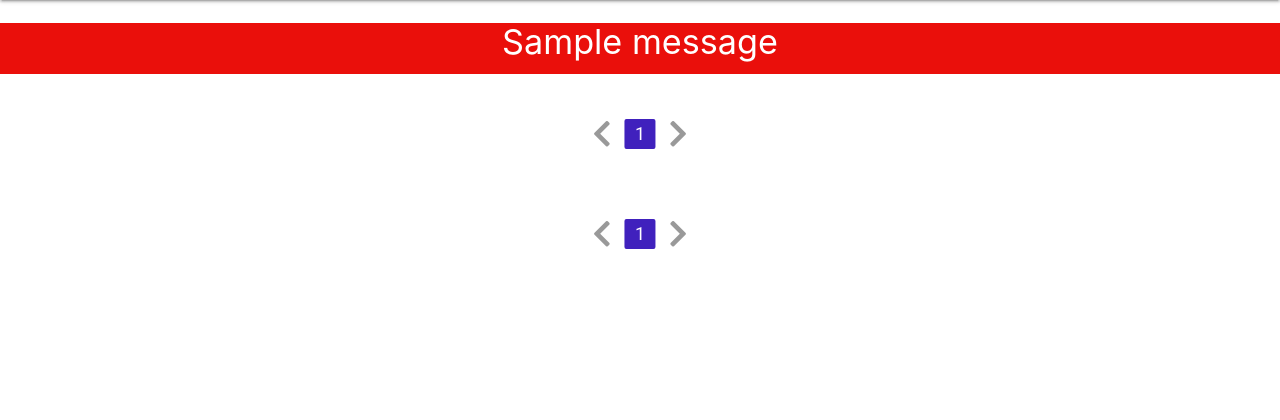
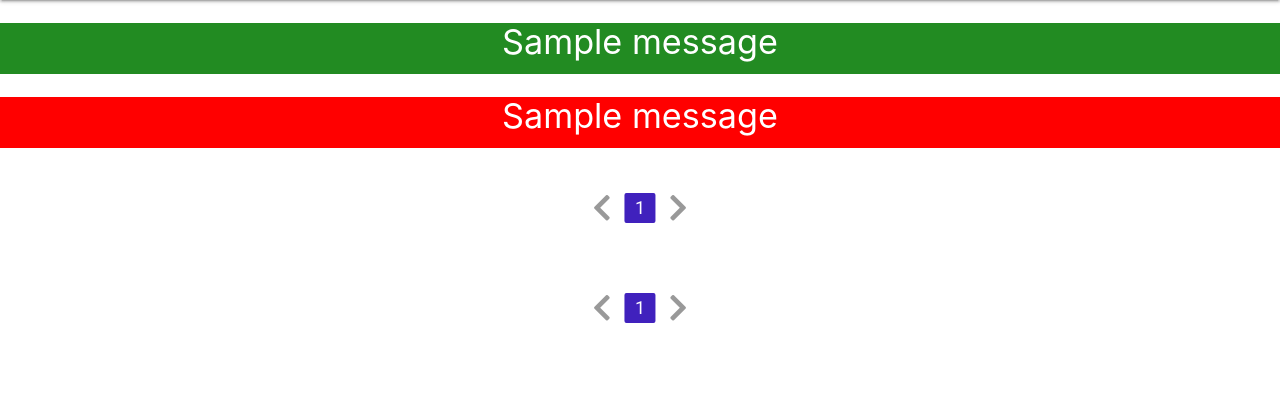
Before and after one commit to JamesSinnott1994/The-Book-Club, a Flask app: page /books in a window 1280 px wide. Shown: the part 64-484 px from the top of the page. Run offline with Flask 2, Linux system fonts and the light colour scheme; one stand-in notice (Sample message) is shown; a database or web service that is not in the repository returns one stand-in record (values such as "Sample title"); data that the repository does not hold is empty; some libraries are stand-ins or nearby versions.

Commit message:
[REFACTOR] Success & Error flash messages

```diff
--- a/app.py
+++ b/app.py
@@ -307,7 +307,7 @@ def add_review(book_id):
             "rating": int(request.form.get("stars"))
         }
         mongo.db.reviews.insert_one(review)
-        flash("Review added!")
+        flash("Review added!", "success")
         return redirect(url_for("book", book_id=book_id))
 
 
@@ -332,7 +332,7 @@ def edit_review(book_id):
         }
 
         mongo.db.reviews.update({"_id": ObjectId(review_id)}, edited_review)
-        flash("Review edited!")
+        flash("Review edited!", "success")
         return redirect(url_for("book", book_id=book_id))
 
 
@@ -370,9 +370,9 @@ def contact():
 
         # flash message for whether or not email was sent
         if exception_exists:
-            flash("Email could not be sent")
+            flash("Email could not be sent", "error")
         else:
-            flash("Email sent!")
+            flash("Email sent!", "success")
 
     return render_template("contact.html", success=True)
 
@@ -390,7 +390,7 @@ def register():
             {"username": request.form.get("username").lower()})
 
         if existing_user:
-            flash("Username already exists")
+            flash("Username already exists", "error")
             return redirect(url_for("register"))
 
         register = {
@@ -403,7 +403,7 @@ def register():
 
         # put the new user into 'session' cookie
         session["user"] = request.form.get("username").lower()
-        flash("Registration Successful!")
+        flash("Registration Successful!", "success")
         return redirect(url_for("profile", username=session["user"]))
 
     return render_template("register.html")
@@ -433,12 +433,12 @@ def login():
                 return redirect(url_for("profile", username=session["user"]))
             else:
                 # invalid password match
-                flash("Incorrect Username and/or Password")
+                flash("Incorrect Username and/or Password", "error")
                 return redirect(url_for("login"))
 
         else:
             # username doesn't exist
-            flash("Incorrect Username and/or Password")
+            flash("Incorrect Username and/or Password", "error")
             return redirect(url_for("login"))
 
     return render_template("login.html")
@@ -453,7 +453,7 @@ def logout():
     """
     session.pop("user")
 
-    flash("You have been logged out")
+    flash("You have been logged out", "success")
 
     return redirect(url_for("login"))
 
@@ -499,7 +499,7 @@ def add_book():
             "total_rating": 0
         }
         mongo.db.books.insert_one(book)
-        flash("Book successfully added to the library!")
+        flash("Book successfully added to the library!", "success")
         return redirect(url_for("get_books"))
 
     genres = mongo.db.genres.find().sort("genre", 1)
@@ -530,7 +530,7 @@ def edit_book(book_id):
             "rating": old_book_data["total_rating"]
         }
         mongo.db.books.update({"_id": ObjectId(book_id)}, updated_book)
-        flash("Book Successfully Updated")
+        flash("Book Successfully Edited", "success")
         return redirect(url_for("book", book_id=book_id))
 
     book = mongo.db.books.find_one({"_id": ObjectId(book_id)})
@@ -553,7 +553,7 @@ def delete_book(book_id):
     query = {"book_id": {"$eq": book_id}}
     mongo.db.reviews.remove(query)
 
-    flash("Book Successfully Deleted")
+    flash("Book Successfully Deleted", "success")
     return redirect(url_for("get_books"))
 
 
@@ -568,7 +568,7 @@ def delete_review(book_id):
 
     mongo.db.reviews.remove({"_id": ObjectId(review_id)})
 
-    flash("Review Successfully Deleted")
+    flash("Review Successfully Deleted", "success")
     return redirect(url_for("book", book_id=book_id))
 
 
--- a/static/css/style.css
+++ b/static/css/style.css
@@ -72,10 +72,16 @@ nav {
   transition: all 0.5s 0.2s ease;
 }
 
-.flashes {
+.flash-success {
     line-height: 2;
     color: white;
-    background-color: #EA0F0B;
+    background-color: forestgreen;
+}
+
+.flash-error {
+    line-height: 2;
+    color: white;
+    background-color: red;
 }
 
 #logo {
--- a/templates/base.html
+++ b/templates/base.html
@@ -82,10 +82,20 @@
 
     <section>
         <!-- flash messages -->
-        {% with messages = get_flashed_messages() %}
+        {% with messages = get_flashed_messages(category_filter=["success"]) %}
             {% if messages %}
                 {% for message in messages %}
-                    <div class="row flashes">
+                    <div class="row flash-success">
+                        <h4 class="center-align">{{ message }}</h4>
+                    </div>
+                {% endfor %}
+            {% endif %}
+        {% endwith %}
+
+        {% with messages = get_flashed_messages(category_filter=["error"]) %}
+            {% if messages %}
+                {% for message in messages %}
+                    <div class="row flash-error">
                         <h4 class="center-align">{{ message }}</h4>
                     </div>
                 {% endfor %}
```
